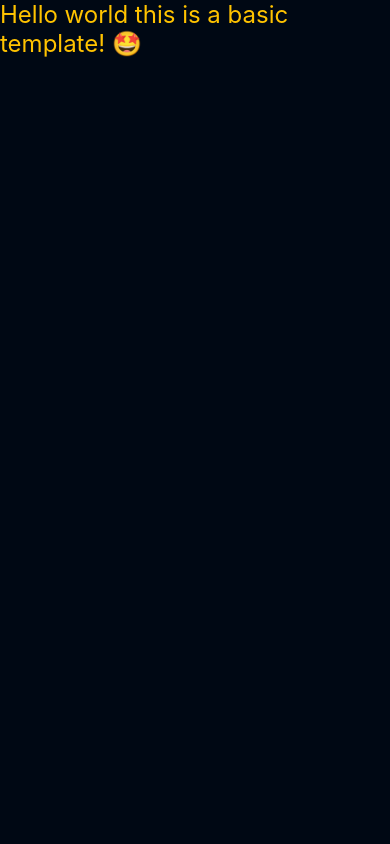
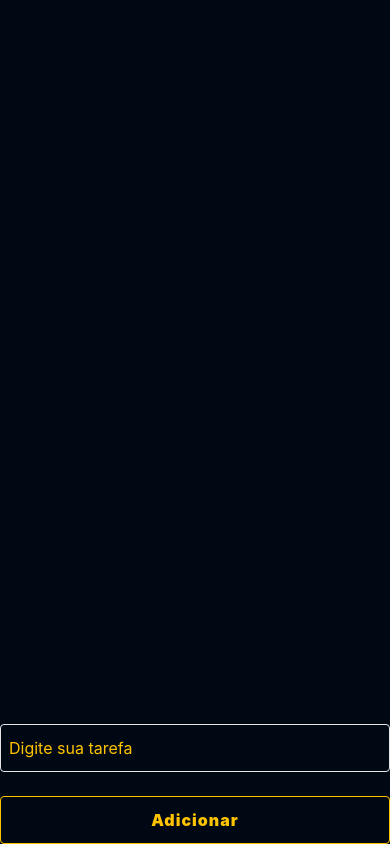
Before and after one commit to mchjohn/redux-sqlite-todo, a React Native app: screen / in a window 390 px wide. Built offline with nearby package versions, Linux system fonts and the light colour scheme.

Commit message:
create ui todo list and todo state with redux

```diff
--- a/App.tsx
+++ b/App.tsx
@@ -1,14 +1,19 @@
+import { Provider } from 'react-redux'
 import { StatusBar } from 'expo-status-bar'
 
 import { Home } from './src/screens/Home'
+
+import { store } from './src/services/redux/stores/todoStore'
 
 import { SafeContainer } from './src/components/SafeAreaView'
 
 export default function App() {
   return (
-    <SafeContainer>
-      <StatusBar style="light" />
-      <Home />
-    </SafeContainer>
+    <Provider store={store}>
+      <SafeContainer>
+        <StatusBar style="light" />
+        <Home />
+      </SafeContainer>
+    </Provider>
   )
 }
--- a/package.json
+++ b/package.json
@@ -16,6 +16,8 @@
     "expo-status-bar": "~1.6.0",
     "react": "18.2.0",
     "react-native": "0.72.6",
+    "react-native-uuid": "^2.0.1",
+    "react-redux": "^8.1.3",
     "redux": "^4.2.1",
     "styled-components": "^6.1.0",
     "typescript": "^5.1.3"
--- /dev/null
+++ b/src/components/Button/index.tsx
@@ -0,0 +1,14 @@
+import * as S from './styles'
+
+interface Props {
+  title: string;
+  onPress: () => void;
+}
+
+export function Button({ title, onPress }: Props) {
+  return (
+    <S.Pressable onPress={onPress}>
+      <S.Text>{title}</S.Text>
+    </S.Pressable>
+  )
+}
--- /dev/null
+++ b/src/components/Button/styles.ts
@@ -0,0 +1,21 @@
+import styled from 'styled-components/native'
+
+export const Pressable = styled.Pressable`
+  height: 48px;
+  align-items: center;
+  border-radius: 4px;
+  justify-content: center;
+  border: 1px solid #FFC300;
+  letter-spacing: 3px;
+
+  color: #000814;
+  font-size: 16px;
+  font-family: monospace;
+`
+
+export const Text = styled.Text`
+  color: #FFC300;
+  font-size: 16px;
+  font-weight: 900;
+  letter-spacing: 1px;
+`
--- /dev/null
+++ b/src/components/TodoList/TodoItem.tsx
@@ -0,0 +1,7 @@
+import * as S from './styles'
+
+export const TodoItem = ({ title }: { title: string }) => (
+  <S.Item>
+    <S.Text>{title}</S.Text>
+  </S.Item>
+)
--- /dev/null
+++ b/src/components/TodoList/index.tsx
@@ -0,0 +1,16 @@
+import { ITodo } from '../../interfaces/todo'
+
+import * as S from './styles'
+
+import { TodoItem } from './TodoItem'
+
+export function TodoList({ todos }: { todos: ITodo[] }) {
+  return (
+    <S.TodoList
+      data={todos}
+      renderItem={({ item }) => <TodoItem title={item.name} />}
+      keyExtractor={item => item.id}
+      contentContainerStyle={{ gap: 16, paddingBottom: 32 }}
+    />
+  )
+}
--- /dev/null
+++ b/src/components/TodoList/styles.ts
@@ -0,0 +1,21 @@
+import { FlatList } from 'react-native'
+import styled from 'styled-components/native'
+
+export const TodoList = (styled.FlatList`
+  gap: 24px;
+  background-color: 'white';
+` as unknown) as typeof FlatList
+
+export const Item = styled.View`
+  padding-top: 8px;
+  padding-bottom: 8px;
+  border-radius: 4px;
+  padding-left: 4px;
+  padding-right: 4px;
+  background-color: #14213d;
+`
+
+export const Text = styled.Text`
+  color: #FFC300;
+  font-size: 18px;
+`
--- /dev/null
+++ b/src/interfaces/todo.ts
@@ -0,0 +1,5 @@
+export interface ITodo {
+  id: string;
+  name: string;
+  isDone: boolean;
+}
--- a/src/screens/Home/index.tsx
+++ b/src/screens/Home/index.tsx
@@ -1,12 +1,42 @@
-// import '../../services/redux/reduxStore'
-import '../../services/redux/toolkitStore'
+import uuid from 'react-native-uuid'
+import { useState } from 'react'
+import { useDispatch, useSelector } from 'react-redux'
+
+import { addTodo, selectTodo } from '../../services/redux/reducers/todoReducer'
+
+import { Button } from '../../components/Button'
+import { TodoList } from '../../components/TodoList'
 
 import * as S from './styles'
 
 export function Home() {
+  const dispatch = useDispatch()
+  const { todos } = useSelector(selectTodo)
+  const [todoTitle, setTodoTitle] = useState('')
+
+  const handleAddTodo = () => {
+    const todo = { id: uuid.v4().toString(), name: todoTitle, isDone: false }
+
+    dispatch(addTodo(todo))
+  }
+
   return (
     <S.Container>
-      <S.Text>Hello world this is a basic template! 🤩</S.Text>
+      <S.Todos>
+        <TodoList todos={todos} />
+      </S.Todos>
+
+      <S.Form>
+        <S.TextInput
+          placeholder='Digite sua tarefa'
+          onChangeText={(e) => setTodoTitle(e)}
+        />
+
+        <Button
+          title='Adicionar'
+          onPress={handleAddTodo}
+        />
+      </S.Form>
     </S.Container>
   )
 }
--- a/src/screens/Home/styles.ts
+++ b/src/screens/Home/styles.ts
@@ -5,7 +5,22 @@ export const Container = styled.View`
   background-color: #000814;
 `
 
-export const Text = styled.Text`
-  font-size: 24px;
+export const Todos = styled.View`
+  flex: 1;
+  margin-vertical: 24px;
+`
+
+export const Form = styled.View`
+  gap: 24px;
+  justify-content: space-between;
+`
+
+export const TextInput = styled.TextInput`
+  height: 48px;
+  border: 1px solid #e5e5e5;
+  padding-left: 8px;
+  border-radius: 4px;
+
   color: #FFC300;
+  font-size: 16px;
 `
--- /dev/null
+++ b/src/services/redux/reducers/todoReducer.ts
@@ -0,0 +1,45 @@
+import { createSlice } from '@reduxjs/toolkit'
+
+import { ITodo } from '../../../interfaces/todo'
+
+const initialState = {
+  value: {
+    todo: {
+      id: null,
+      name: '',
+      isDone: false,
+    },
+    todos: [] as ITodo[],
+  }
+}
+
+type StateProps = typeof initialState
+type ActionProps = {
+  payload: ITodo;
+  type: string
+}
+
+const reducers = {
+  addTodo: (state: StateProps, action: ActionProps) => {
+    // Save on SQLite
+    state.value.todos.push(action.payload)
+  },
+  doneTodo: (state: StateProps) => {
+    // Mark as read on SQLite
+    console.debug('READ: ', state.value.todo)
+  },
+  removeTodo: (state: StateProps) => {
+    // Remove on SQLite
+    console.debug('REMOVED: ', state.value.todo)
+  },
+}
+
+export const todoSlice = createSlice({
+  name: 'todo',
+  initialState,
+  reducers,
+})
+
+export const { addTodo, doneTodo, removeTodo } = todoSlice.actions
+
+export const selectTodo = (state: StateProps) => state.value
--- /dev/null
+++ b/src/services/redux/stores/todoStore.ts
@@ -0,0 +1,5 @@
+import { configureStore } from '@reduxjs/toolkit'
+
+import { todoSlice } from '../reducers/todoReducer'
+
+export const store = configureStore({ reducer: todoSlice.reducer })
```
Also changed, not shown: 1 other file (tests, documents, lock files or other folders).
